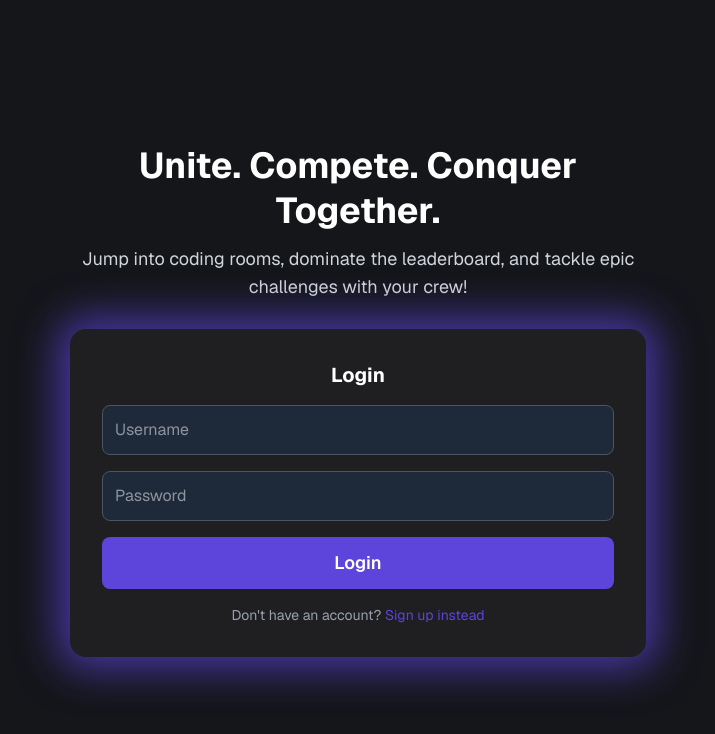
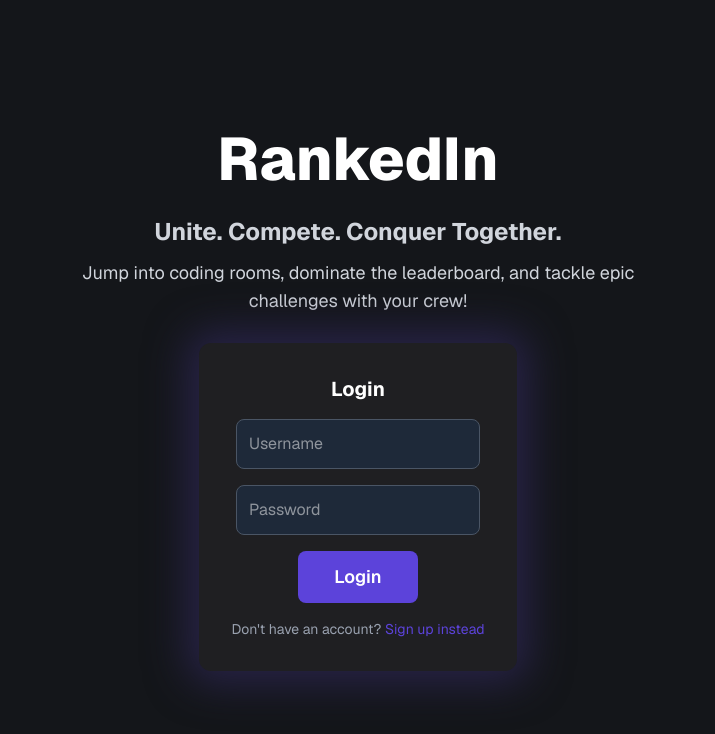
Before and after one commit to Rishithabattu11/Project-Syntax, a Next.js app in the folder frontend/: page / in a window 1280 px wide. Both pictures are taken after a click on the button "Login". Shown: the top 734 px of the page, without its empty margins (282-997 px from the left). Built offline with nearby package versions, Linux system fonts and the light colour scheme.

Commit message:
updated the main page

```diff
--- a/frontend/src/app/page.js
+++ b/frontend/src/app/page.js
@@ -7,10 +7,15 @@ export default function Home() {
 
   return (
     <div className="min-h-screen flex items-center justify-center bg-[#14161A] text-white px-4 font-sans">
-      <div className="text-center space-y-7 max-w-xl">
+      <div className="text-center space-y-7 max-w-xl flex flex-col items-center justify-center mx-auto">
+        {/* Title */}
+        <div>
+          <h2 className="text-6xl font-extrabold text-[#ffffff]">RankedIn</h2>
+        </div>
+
         {/* Heading */}
         <div>
-          <h1 className="text-4xl font-bold leading-tight">
+          <h1 className="text-2xl font-bold leading-tight text-gray-300">
             Unite. Compete. Conquer Together.
           </h1>
           <p className="mt-3 text-lg text-gray-300">
@@ -21,53 +26,57 @@ export default function Home() {
 
         {/* Login/Signup Box */}
         <div
-          className="relative bg-[#1F1F22] backdrop-blur-md p-6 md:p-8 rounded-2xl"
+          className="relative bg-[#1F1F22] backdrop-blur-md p-6 md:p-8 rounded-xl flex flex-col items-center justify-center mx-auto"
           style={{
-            boxShadow: "0px 0px 40px 12px rgba(93, 68, 218, 0.7)",
+            boxShadow: "0px 0px 40px 12px #282348",
+            textAlign: "center",
+            width: "fit-content",
           }}
         >
           {authMode === null ? (
-            <div className="space-y-4">
+            <div className="space-y-4 flex flex-col items-center">
               <button
                 onClick={() => setAuthMode("login")}
-                className="w-full bg-[#5D44DA] hover:bg-purple-700 transition py-3 rounded-lg text-lg font-semibold"
+                className="w-48 bg-[#5C43DA] hover:bg-[#5C43DA] transition px-6 py-3 rounded-lg text-lg font-semibold text-center text-white"
               >
                 Login
               </button>
               <button
                 onClick={() => setAuthMode("signup")}
-                className="w-full bg-white text-gray-900 hover:bg-gray-200 transition py-3 rounded-lg text-lg font-semibold"
+                className="w-48 bg-white text-gray-900 hover:bg-gray-200 transition px-6 py-3 rounded-lg text-lg font-semibold text-center"
               >
                 Sign Up
               </button>
             </div>
           ) : (
             <>
-              <h2 className="text-xl font-bold mb-4 capitalize">{authMode}</h2>
-              <form className="space-y-4">
+              <h2 className="text-xl font-bold mb-4 capitalize text-center">
+                {authMode}
+              </h2>
+              <form className="space-y-4 flex flex-col items-center justify-center">
                 <input
                   type="text"
                   placeholder="Username"
-                  className="w-full p-3 rounded-lg bg-gray-800 text-white border border-gray-600 focus:ring-2 focus:ring-[#5D44DA] outline-none"
+                  className="w-[100%]  p-3 rounded-lg bg-gray-800 text-white border border-gray-600 focus:ring-2 focus:ring-[#5C43DA] outline-none"
                 />
                 <input
                   type="password"
                   placeholder="Password"
-                  className="w-full p-3 rounded-lg bg-gray-800 text-white border border-gray-600 focus:ring-2 focus:ring-[#5D44DA] outline-none"
+                  className="w-[100%] p-3 rounded-lg bg-gray-800 text-white border border-gray-600 focus:ring-2 focus:ring-[#5C43DA] outline-none"
                 />
                 <button
                   type="submit"
-                  className="w-full bg-[#5D44DA] hover:bg-purple-700 transition py-3 rounded-lg text-lg font-semibold"
+                  className="w-30 bg-[#5C43DA] hover:bg-purple-700 transition px-6 py-3 rounded-lg text-lg font-semibold text-center text-white"
                 >
                   {authMode === "login" ? "Login" : "Sign Up"}
                 </button>
               </form>
-              <p className="mt-4 text-sm text-gray-400">
+              <p className="mt-4 text-sm text-gray-400 text-center">
                 {authMode === "login" ? (
                   <>
                     Don't have an account?{" "}
                     <button
-                      className="text-[#5D44DA] hover:underline"
+                      className="text-[#5C43DA] hover:underline"
                       onClick={() => setAuthMode("signup")}
                     >
                       Sign up instead
@@ -77,7 +86,7 @@ export default function Home() {
                   <>
                     Already have an account?{" "}
                     <button
-                      className="text-[#5D44DA] hover:underline"
+                      className="text-[#5C43DA] hover:underline"
                       onClick={() => setAuthMode("login")}
                     >
                       Login instead
```
